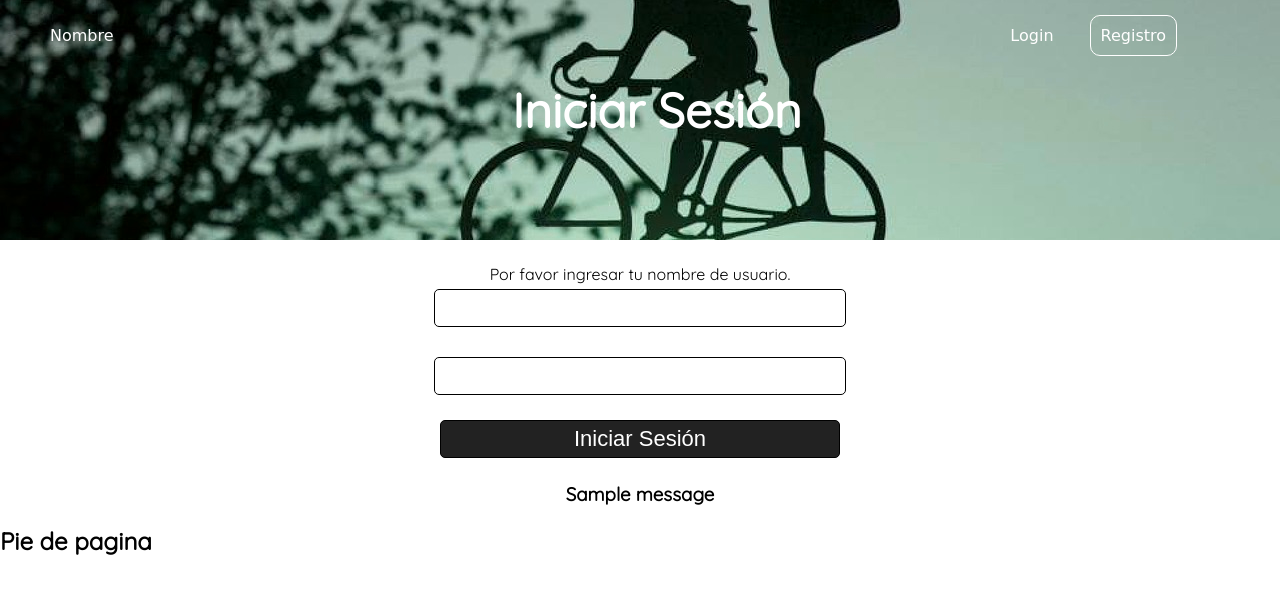
After one commit to RoodrigoRoot/BlogRod, a Django app: page /login/ in a window 1280 px wide. The commit adds this page. Shown: the top 594 px of the page. Run offline with Django 3.2, Linux system fonts and the light colour scheme; one stand-in notice (Sample message) is shown; some libraries are stand-ins or nearby versions; some web fonts are replaced.

Commit message:
Login added

```diff
--- /dev/null
+++ b/Blog/forms.py
@@ -0,0 +1,27 @@
+from django.contrib.auth import authenticate, login
+from django import forms
+from django.contrib.auth.models import User
+from django.core.exceptions import ValidationError
+
+class LoginFasdorm(forms.Form):
+    username = forms.SlugField(label='Username', help_text='Sin espacios, sin acentos, sin ñ / puedes usar - y _',
+        required=False)
+    password = forms.CharField(widget=forms.PasswordInput(), label='Contraseña')
+
+    def clean_username(self):
+        username = str.lower(self.cleaned_data['username'])
+        if not User.objects.filter(username=username).exists():
+            raise ValidationError("Este usuario no esta registrado")
+        return username
+
+    def clean_password(self):
+        username = self.data['username']
+        password = self.cleaned_data['password']
+        user = User.objects.filter(username=username).first()
+        if user and not user.check_password(password):
+            raise ValidationError("Contraseña incorrecta")
+        return password
+
+class LoginForm(forms.Form):
+    username = forms.SlugField(label="Usuario", allow_unicode=False, required=True, help_text="Por favor ingresar tu nombre de usuario.")
+    password = forms.CharField(widget=forms.PasswordInput(), label='Contraseña')
--- a/Blog/settings.py
+++ b/Blog/settings.py
@@ -39,7 +39,10 @@ INSTALLED_APPS = [
     'django.contrib.staticfiles',
     'Profile',
     'Article',
+    'crispy_forms',
 ]
+
+CRISPY_TEMPLATE_PACK ="bootstrap4"
 
 MIDDLEWARE = [
     'django.middleware.security.SecurityMiddleware',
--- a/Blog/urls.py
+++ b/Blog/urls.py
@@ -22,6 +22,8 @@ from .views import *
 
 urlpatterns = [
     path("", include("Profile.urls")),
-    path("", IndexView.as_view(), name="index"),
+    path("login/", LoginView.as_view(), name="login"),
+    path("logout/", logout_view, name="logout"),
+    path("", IndexView.as_view(), name="home"),
     path('admin/', admin.site.urls),
 ]+ static(settings.MEDIA_URL, document_root=settings.MEDIA_ROOT)
--- a/Blog/views.py
+++ b/Blog/views.py
@@ -1,10 +1,45 @@
 from django.views import View
 from django.shortcuts import redirect, render
+from django.urls import reverse
 from Article.models import Article
+from django.contrib.auth import authenticate, login, logout
+from django.contrib import messages
 
+from .forms import *
 class IndexView(View):
 
     def get(self, request, *args, **kwargs):
         article = Article.objects.last()
 
         return render(request, "index.html", locals())
+
+
+
+
+def logout_view(request):
+    logout(request)
+    return redirect(reverse("home"))
+
+class LoginView(View):
+
+    def get(self, request, *args, **kwargs):
+        form = LoginForm()
+        return render(request, 'login.html', locals())
+
+    def post(self, request, *args, **kwargs):
+        form = LoginForm(request.POST or None)
+        if form.is_valid():
+            user = form.cleaned_data['username']
+            password = form.cleaned_data['password']
+            user = authenticate(username=user, password=password)
+
+            if user is not None:
+               login(request, user)
+               return redirect(reverse("home"))
+            else:
+                messages.error(request,'Usuario o Contraseña incorrecta')
+                return redirect('login')
+
+        else:
+            form = LoginForm()
+        return render(request, 'login.html', locals())
--- a/Profile/views.py
+++ b/Profile/views.py
@@ -1,11 +1,14 @@
 from django.shortcuts import render
 from django.views.generic.detail import DetailView
 from django.views import View
+from django.contrib.auth.mixins import LoginRequiredMixin
+
 from .models import Profile
 # Create your views here.
 
-class ProfileUserView(DetailView):
+class ProfileUserView(LoginRequiredMixin,  DetailView):
     model = Profile
+    login_url = '/login/'
     template_name = "profile.html"
 
     def get_context_data(self, **kwargs):
--- /dev/null
+++ b/static/css/profile/login.css
@@ -0,0 +1,59 @@
+.log__img{
+    position: relative;
+    width: 100%;
+    height: 30vh;
+    object-fit:cover;
+    filter: hue-rotate(90deg);
+}
+
+.log__text{
+    font-size: 3rem;
+    position: absolute;
+    top: 5%;
+    left:40%;
+    color: white;
+
+}
+
+.log__form{
+    margin-top: 20px;
+    text-align: center;
+}
+
+input{
+    text-align: center;
+    font-size: 22px;
+    outline: none;
+    background-color: transparent;
+    border: none;
+    border: 1px solid black;
+    padding: 5px;
+    width: 25rem;
+    margin: 5px;
+    border-radius: 5px;
+}
+
+.login__btn{
+    margin-top: 20px;
+    background-color: #222;
+    color: white;
+    cursor: pointer;
+    transition: background-color .8s ease-in ;
+    transition: color .2s ease-in;
+}
+
+.login__btn:hover{
+    color: #222;
+    background-color: white;
+}
+
+@media (min-width:320px) and (max-width:480px) {
+    .log__text{
+        left:10%;
+    }
+
+    input{
+        font-size: 16px;
+        width: 18rem;
+    }
+}
--- /dev/null
+++ b/templates/login.html
@@ -0,0 +1,37 @@
+{%extends 'base.html'%}
+{% load static %}
+{% load crispy_forms_tags %}
+{% block title %}Login{%endblock%}
+
+{% block head %}
+<script>
+    {% if messages %}
+    {% for message in messages %}
+    alert(message);
+    {% endfor %}
+    {% endif %}
+</script>
+<link rel="stylesheet" href="{% static 'css/profile/login.css' %}">
+{% endblock  %}
+{%block content%}
+<div class="login">
+    <img class="log__img" src="{% static 'img/profile/login.jpg' %}" alt="login" />
+    <h2 class="log__text">Iniciar Sesión</h2>
+</div>
+
+<div class="log__form">
+    <form method="post">
+        {% csrf_token %}
+
+        {% for fo in form%}
+        {{fo.help_text}}<br />{{fo}}<br />
+        {{fo.non_field_errors}}
+        {% endfor%}
+        <input class="login__btn" type="submit" value="Iniciar Sesión">
+    </form>
+    {% for message in messages %}
+    <h3>{{ message }}</h3>
+    {% endfor %}
+</div>
+
+{%endblock%}
--- a/templates/nav.html
+++ b/templates/nav.html
@@ -3,12 +3,19 @@
 <nav class="animated bounceInRight navbar">
 
   <ul class="nav__logo">
-    <li> <a href="#">Logo </a></li>
+    <li> <a href="{% url 'home' %}">Nombre</a></li>
   </ul>
+{% if user.is_authenticated%}
 
+<ul class="nav__right">
+  <li><a href="{% url 'profile' slug=user.username %}">Perfil</a></li>
+  <li><a href="#">Articulos</a></li>
+  <li><a href="{% url 'logout' %}">Salir</a></li>
+</ul>
+{% else %}
   <ul class="nav__right">
-    <li><a id="login" href="#">Login</a></li>
+    <li><a id="login" href="{% url 'login' %}">Login</a></li>
     <li><a id="register" href="#">Registro</a></li>
   </ul>
-
+{% endif %}
 </nav>
```
Also changed, not shown: db.sqlite3, static/img/profile/login.jpg (added).
